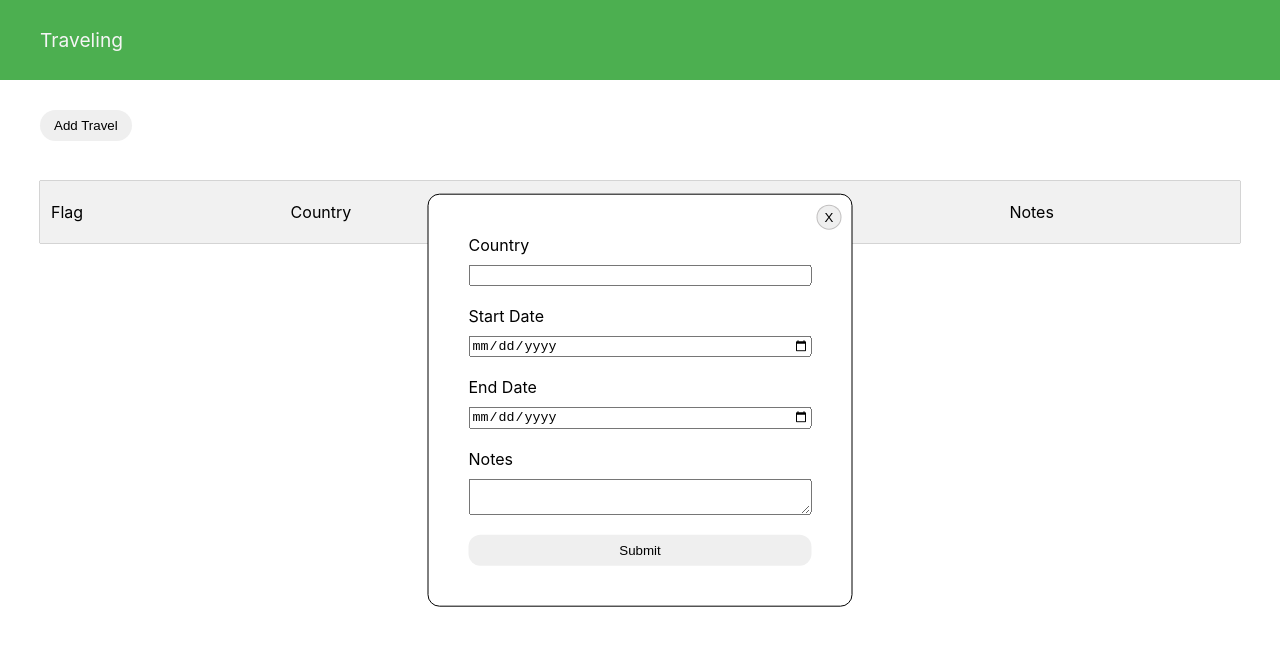
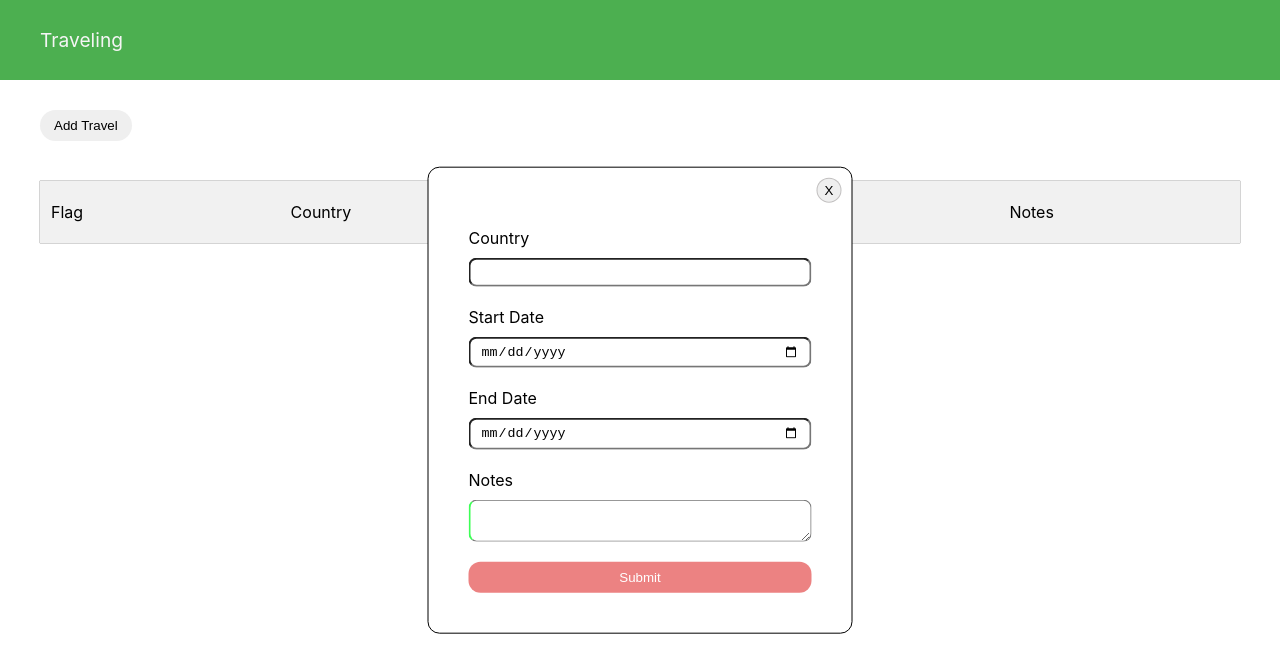
Before and after one commit to Hdror/Traveling-app, an Angular app: page / in a window 1280 px wide. Both pictures are taken after a click on the button "Add Travel". Shown: the top 672 px of the page. Built offline with nearby package versions, Linux system fonts and the light colour scheme.

Commit message:
form refactor

```diff
--- a/src/app/app.module.ts
+++ b/src/app/app.module.ts
@@ -29,7 +29,6 @@ import { OptionsDropDownComponent } from './cmps/options-drop-down/options-drop-
     FormsModule,
     HttpClientModule,
     ReactiveFormsModule
-
   ],
   providers: [],
   bootstrap: [AppComponent]
--- a/src/app/cmps/travel-preview/travel-preview.component.scss
+++ b/src/app/cmps/travel-preview/travel-preview.component.scss
@@ -39,7 +39,7 @@
             overflow: auto;
             white-space: pre;
             height: 100%;
-            width: 100%;
+            width: 75%;
     }
     .remove-travel-btn {
         position: absolute;
--- a/src/app/cmps/traveling-form/traveling-form.component.html
+++ b/src/app/cmps/traveling-form/traveling-form.component.html
@@ -1,18 +1,30 @@
 <section class="form-container">
     <button (click)="onCloseAddModal()" class="close-modal-btn">X</button>
-    <form (ngSubmit)="onAddNewTravel()" class="add-travel-form">
+    <form #form="ngForm" (ngSubmit)="onAddNewTravel(form)" class="add-travel-form">
         <label for="country">Country</label>
-        <input  autocomplete="off" [(ngModel)]="newTravel.country" (ngModelChange)="handleChange($event)" type="text"
-            name="country" id="country">
+
+        <input required ngModel autocomplete="off" #country="ngModel" [(ngModel)]="selectedCountry" (ngModelChange)="handleChange($event)"
+            type="text" name="country" id="country">
+            <p class="errors" *ngIf="country.invalid && country.touched">
+                <span *ngIf="country.errors?.['required']">Please choose country</span>
+            </p>
         <app-options-drop-down (onSelectCountry)="updateForm($event)"
             *ngIf="autoCompleteOptions?.length && isOptionsModalOpen"
             [options]="autoCompleteOptions"></app-options-drop-down>
         <label for="start_date">Start Date</label>
-        <input [(ngModel)]="newTravel.startDate" name="startDate" type="date" id="start_date">
+
+        <input required ngModel name="startDate" type="date" id="start_date" #startDate="ngModel">
+        <p class="errors" *ngIf="startDate.invalid && startDate.touched">
+            <span *ngIf="startDate.errors?.['required']">Please choose start date</span>
+        </p>
         <label for="end_date">End Date</label>
-        <input [(ngModel)]="newTravel.endDate" name="endDate"  type="date" id="end_date">
+
+        <input class="end-date-input" required ngModel name="endDate" type="date" id="end_date" #endDate="ngModel">
+        <p class="errors" *ngIf="endDate.invalid && endDate.touched">
+            <span *ngIf="endDate.errors?.['required']">Please choose end date</span>
+        </p>
         <label for="notes">Notes</label>
-        <textarea [(ngModel)]="newTravel.notes" type="date" id="notes" name="notes"></textarea>
-        <button class="submit-btn" type="submit">Submit</button>
+        <textarea ngModel type="date" id="notes" name="notes"></textarea>
+        <button [disabled]="form.invalid" class="submit-btn" type="submit">Submit</button>
     </form>
 </section>
--- a/src/app/cmps/traveling-form/traveling-form.component.scss
+++ b/src/app/cmps/traveling-form/traveling-form.component.scss
@@ -1,4 +1,4 @@
-@import '../../styles/mixins';
+@import "../../styles/mixins";
 .form-container {
     position: absolute;
     top: 50%;
@@ -10,12 +10,12 @@
     border-radius: 12px;
     z-index: 999;
     width: 300px;
-    @include for-normal-layout{
+    @include for-normal-layout {
         width: 425px;
     }
     .close-modal-btn {
         position: absolute;
-        top:10px;
+        top: 10px;
         right: 10px;
         width: 25px;
         height: 25px;
@@ -23,10 +23,10 @@
         padding: 5px;
         display: flex;
         align-items: center;
-        justify-content:center ;
+        justify-content: center;
         cursor: pointer;
         border: 1px solid rgba(176, 173, 173, 0.721);
-        &:hover{
+        &:hover {
             background-color: rgba(241, 71, 71, 0.547);
         }
     }
@@ -35,15 +35,38 @@
         flex-direction: column;
         label {
             margin-block-end: 10px;
+            margin-block-start: 20px;
         }
-        input,textarea {
-            margin-block-end: 20px;
+        input,
+        textarea {
+            border-radius: 8px;
+            padding: 5px 10px;
+            &.ng-invalid.ng-touched {
+                border-left: 2px solid rgba(255, 0, 0, 0.653);
+            }
+            &.ng-valid {
+                border-left: 2px solid rgba(0, 255, 34, 0.762);
+            }
+        }
+        .errors {
+            span {
+                font-size: 12px;
+                margin-block-start: 5px;
+                color: red;
+            }
         }
         .submit-btn {
             padding: 8px 14px;
             border: transparent;
             border-radius: 12px;
+            margin-block-start: 20px;
+            background-color: #4caf50;
+            color: white;
             cursor: pointer;
+            &:disabled {
+                cursor: not-allowed;
+                background-color:rgba(227, 64, 64, 0.653) ;
+            }
         }
     }
 }
--- a/src/app/cmps/traveling-form/traveling-form.component.ts
+++ b/src/app/cmps/traveling-form/traveling-form.component.ts
@@ -1,4 +1,5 @@
 import { Component, EventEmitter, OnDestroy, OnInit, Output } from '@angular/core';
+import { NgForm } from '@angular/forms';
 import { BehaviorSubject, Subscription, debounceTime } from 'rxjs';
 import { AutoCompleteOption } from 'src/app/models/auto-complete-option';
 import { Travel } from 'src/app/models/travel';
@@ -15,6 +16,8 @@ export class TravelingFormComponent implements OnInit, OnDestroy {
 
 
   newTravel!: Travel
+  selectedCountry!: string
+  flagUrl!: string
   userInput$ = new BehaviorSubject<string>('')
   subscription!: Subscription
   autoCompleteOptions!: AutoCompleteOption[]
@@ -59,16 +62,16 @@ export class TravelingFormComponent implements OnInit, OnDestroy {
 
 
   updateForm(option: AutoCompleteOption) {
-    console.log(option);
     if (option.country)
-      this.newTravel.country = option.country
+      this.selectedCountry = option.country
     if (option.flag)
-      this.newTravel.flag = option.flag
+      this.flagUrl = option.flag
     this.isOptionsModalOpen = false
   }
 
-  onAddNewTravel() {
-    this.travelService.addNewTravel(this.newTravel)
+  onAddNewTravel(form: NgForm) {
+    const newTravel = { ...form.value, flag: this.flagUrl }
+    this.travelService.addNewTravel(newTravel)
     this.onCloseAddModal()
   }
 
--- a/src/app/cmps/traveling-table/traveling-table.component.html
+++ b/src/app/cmps/traveling-table/traveling-table.component.html
@@ -6,8 +6,9 @@
         <h1>Click on Add Travel to add your first Travel</h1>
     </div>
     <ng-template #travelsList>
-        <app-travel-preview (removeTravel)="removeTravel.emit($event)" *ngFor="let travel of travels"
+        <div class="table-rows-container">
+            <app-travel-preview (removeTravel)="removeTravel.emit($event)" *ngFor="let travel of travels"
             [travel]="travel"></app-travel-preview>
-
+        </div>
     </ng-template>
 </section>
--- a/src/app/cmps/traveling-table/traveling-table.component.scss
+++ b/src/app/cmps/traveling-table/traveling-table.component.scss
@@ -3,6 +3,7 @@
 .traveling-table-container {
     display: flex;
     overflow-x: auto;
+    position: relative;
     @include for-normal-layout {
         flex-direction: column;
         overflow-x: unset;
@@ -18,6 +19,7 @@
     .titles-container {
         display: grid;
         grid-template-rows: repeat(5, minmax(80px, 1fr));
+        position: sticky;
         @include for-normal-layout {
             grid-template-rows: unset;
             grid-template-columns: repeat(5, minmax(150px, 1fr));
@@ -31,4 +33,13 @@
         padding-inline-start: 10px;
         background-color: #ebebebb4;
     }
+    .table-rows-container{
+        display: flex;
+        overflow-x: auto;
+        @include for-normal-layout {
+          flex-direction: column;
+          overflow-x: unset;
+
+        }
+    }
 }
--- a/src/app/services/travel.service.ts
+++ b/src/app/services/travel.service.ts
@@ -1,6 +1,6 @@
 import { Injectable } from '@angular/core';
 import { Travel } from '../models/travel';
-import { BehaviorSubject, Observable, catchError, filter, map, of, tap } from 'rxjs';
+import { BehaviorSubject, catchError, map, of, tap } from 'rxjs';
 import { HttpClient } from '@angular/common/http';
 import { AutoCompleteResponse } from '../models/auto-complete-response';
 import { StorageService } from './storage.service';
```
